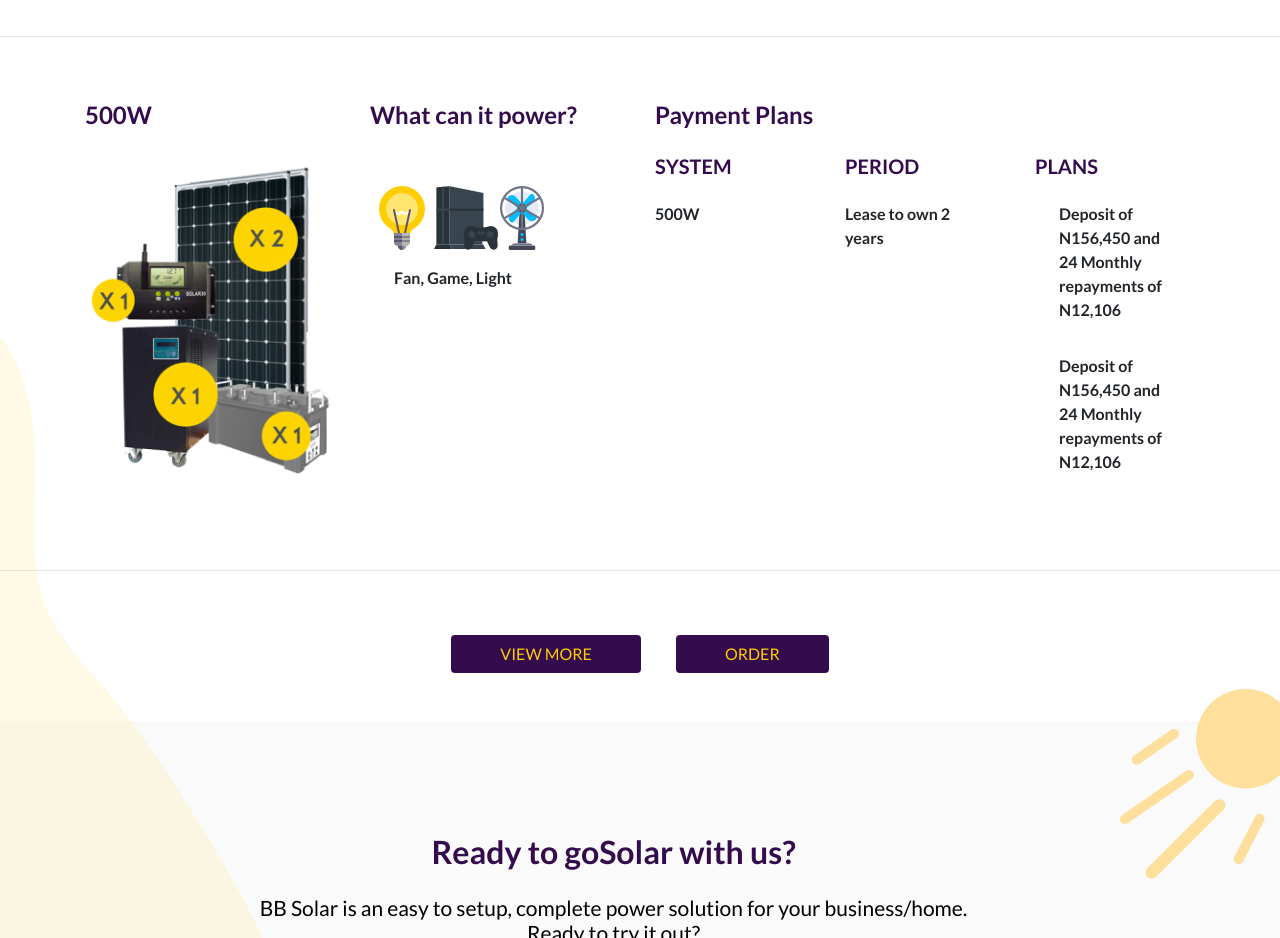
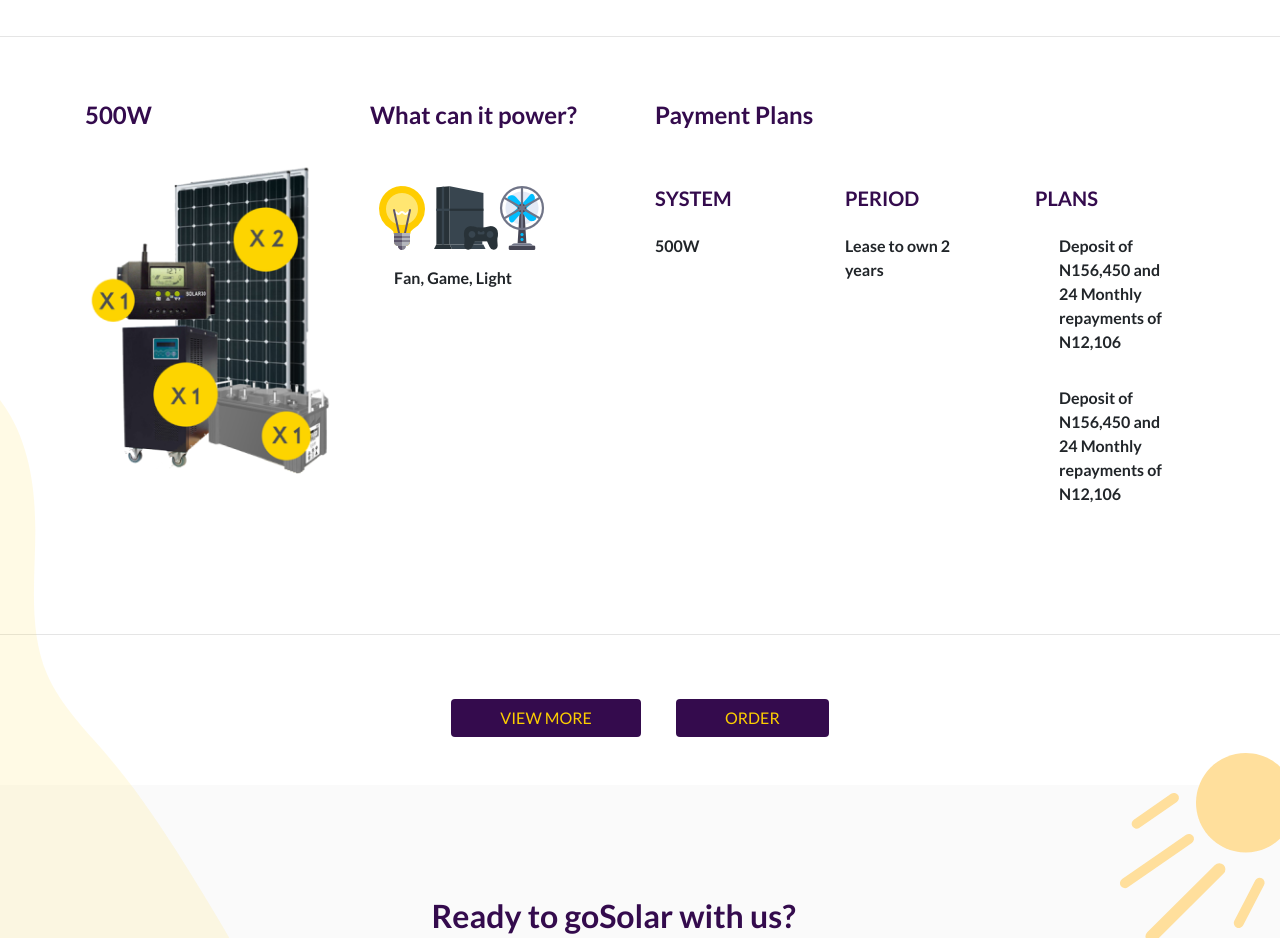
Before and after one commit to Drumzminister/BBSolar, a plain HTML site: page products.html in a window 1280 px wide. Shown: the part 2200-3138 px from the top of the page. Drawn offline with nearby package versions, Linux system fonts and the light colour scheme; a web font is replaced by a local one.

Commit message:
fixed all overflow issues

```diff
--- a/assets/css/main.css
+++ b/assets/css/main.css
@@ -1,6 +1,7 @@
 *{
     font-family: 'Lato', sans-serif;
 }
+
 
 .secondarybgcolor{
     background-color:#FCCE01 !important;
@@ -306,6 +307,7 @@ img.fb{
     overflow-x: hidden;
 }
 
+
 header#scalar{
     background: url("../images/bg_scalar.png") no-repeat;
     height:40em;
--- a/products.html
+++ b/products.html
@@ -1,5 +1,5 @@
 <!DOCTYPE html>
-<html lang="en">
+<html lang="en" id="sk">
 <head>
     <meta charset="UTF-8">
     <meta name="viewport" content="width=device-width, initial-scale=1.0">
@@ -205,7 +205,7 @@
                 <div class="col-md-6">
                     <h4 class="primarycolor">Payment Plans</h4>
                     <hr class="d-block d-md-none">
-                    <div class="row py--md-5 py-3">
+                    <div class="row py-md-5 py-3">
                         <div class="col-12 col-md-4">
                             <h5 class="primarycolor">SYSTEM</h5>
                             <p class="font-weight-bold py-md-3">500W</p>
```
